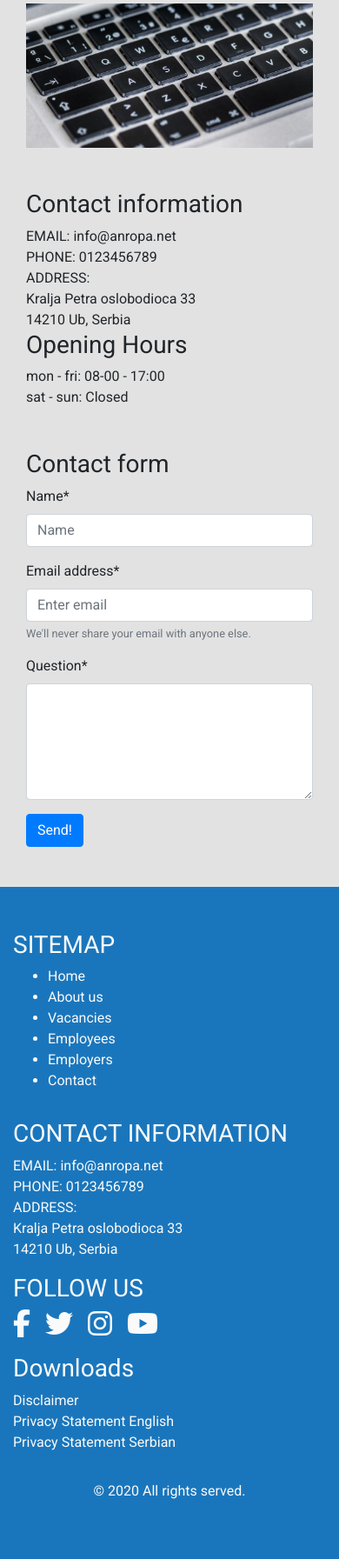
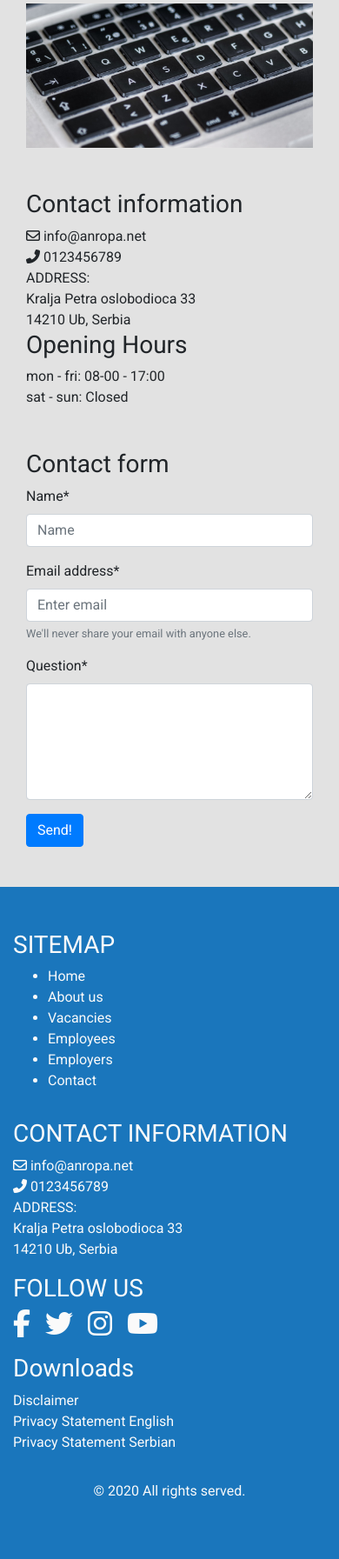
Before and after one commit to Code-Institute-Submissions/Albastraoz-anropa, a Flask app: page /contact in a window 390 px wide. Shown: the part 129-1922 px from the top of the page at 87% size. Run offline with Flask 2, Linux system fonts and the light colour scheme; some libraries are stand-ins or nearby versions.

Commit message:
Version 2.04 - Added icons for email address and phone number for both footer and contact page.

```diff
--- a/templates/base.html
+++ b/templates/base.html
@@ -78,8 +78,8 @@
             <!--CONTACT INFORMATION-->
             <div class="col-12 col-md-5 col-lg-4 pb-3">
                 <h3>CONTACT INFORMATION</h3>
-                <p class="footer-paragraph">EMAIL: info@anropa.net</p>
-                <p class="footer-paragraph">PHONE: 0123456789</p>
+                <p class="footer-paragraph"><i class="far fa-envelope"></i> info@anropa.net</p>
+                <p class="footer-paragraph"><i class="fas fa-phone-alt"></i> 0123456789</p>
                 <p class="footer-paragraph">ADDRESS:</p>
                 <p class="footer-paragraph">Kralja Petra oslobodioca 33</p>
                 <p class="footer-paragraph">14210 Ub, Serbia</p>
--- a/templates/contact.html
+++ b/templates/contact.html
@@ -28,8 +28,8 @@
     <div class="row pb-5">
         <div class="col-12 col-md-6">
             <h3>Contact information</h3>
-            <p class="footer-paragraph">EMAIL: info@anropa.net</p>
-            <p class="footer-paragraph">PHONE: 0123456789</p>
+            <p class="footer-paragraph"><i class="far fa-envelope"></i> info@anropa.net</p>
+            <p class="footer-paragraph"><i class="fas fa-phone-alt"></i> 0123456789</p>
             <p class="footer-paragraph">ADDRESS:</p>
             <p class="footer-paragraph">Kralja Petra oslobodioca 33</p>
             <p class="footer-paragraph">14210 Ub, Serbia</p>
```
